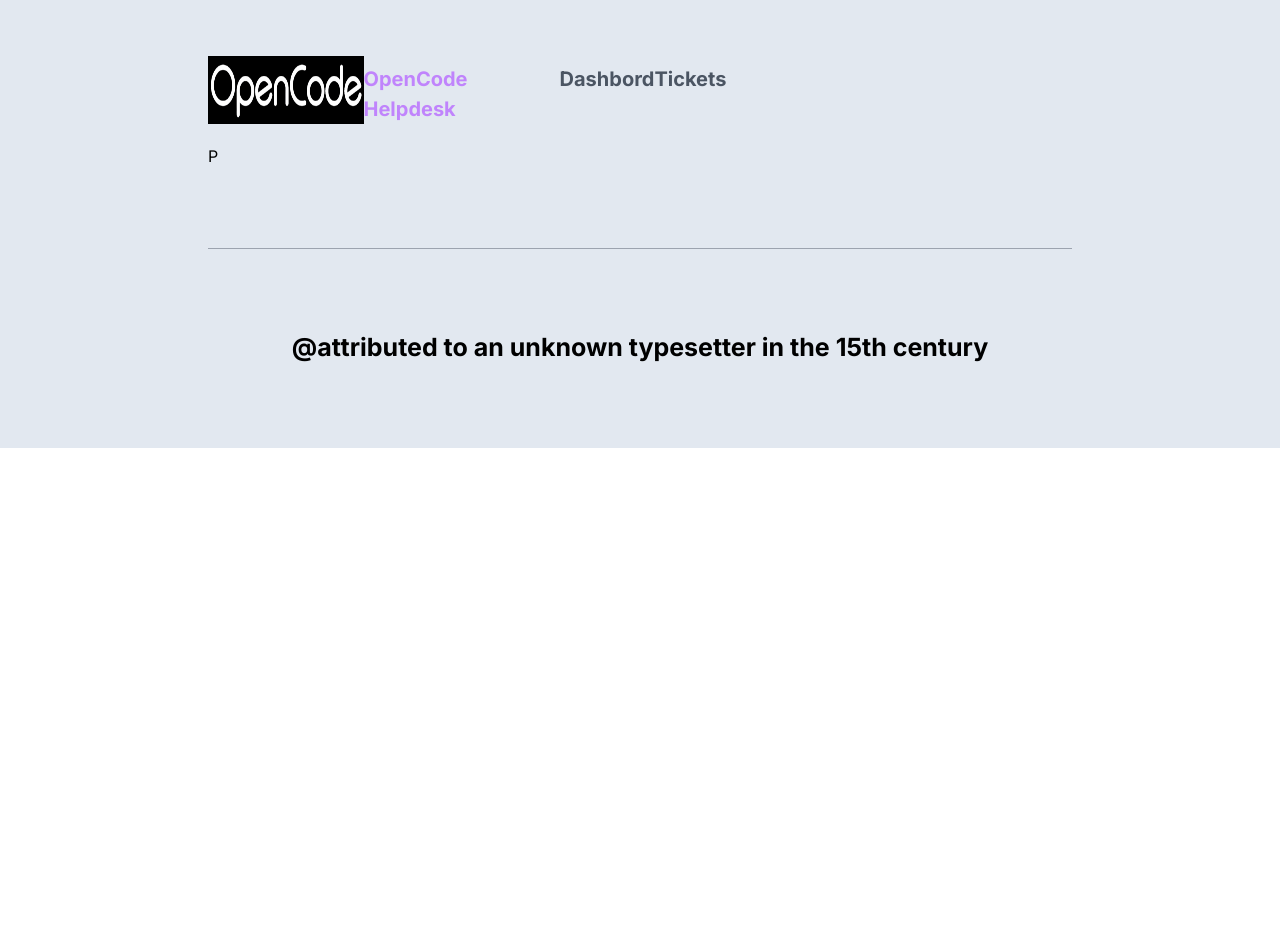
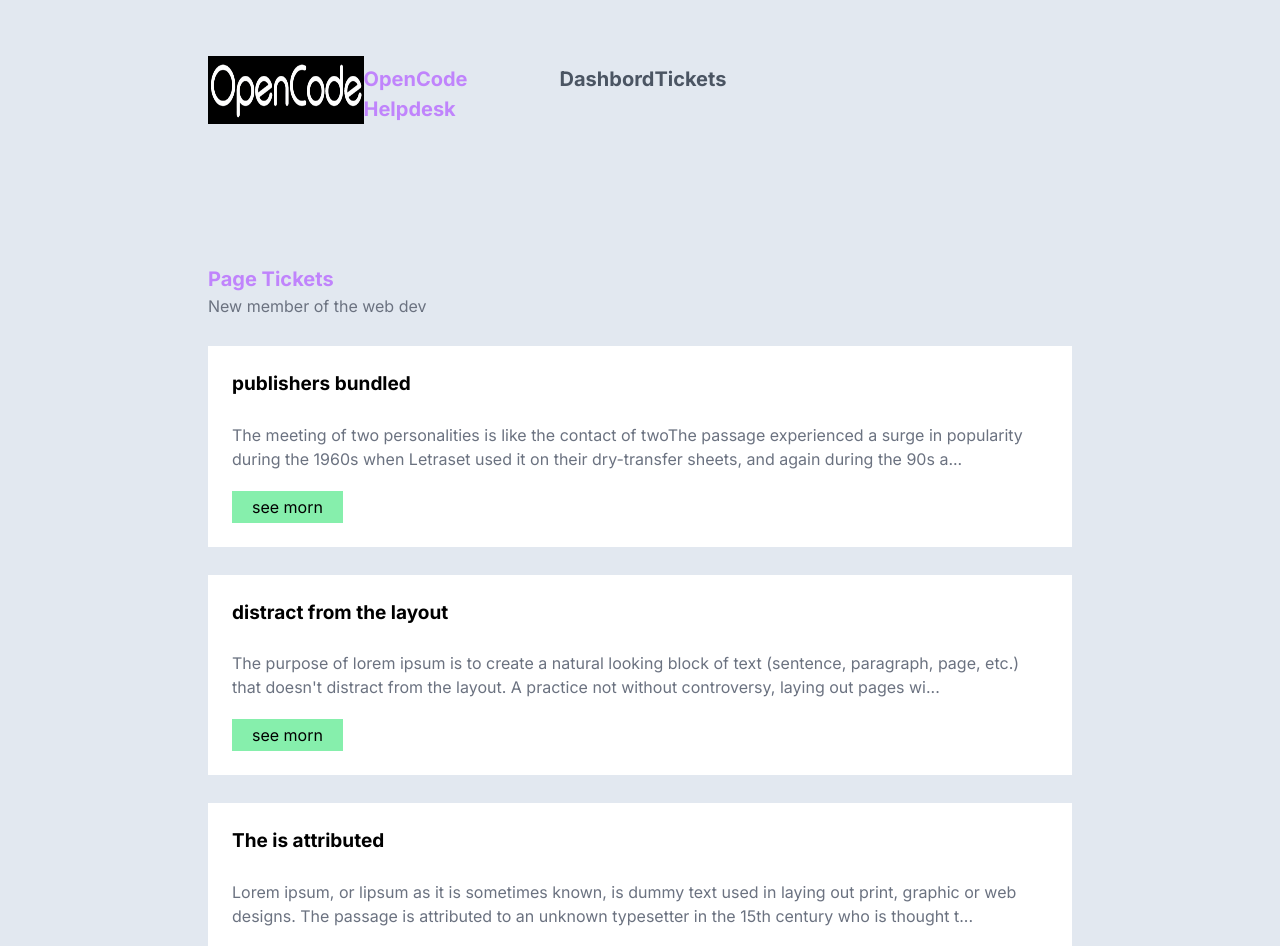
Before and after one commit to rmrady/small-project-next13, a Next.js app: page /tickets in a window 1280 px wide. Shown: the top 946 px of the page. Before the commit the page ends 800 px from the top, so only its background shows below. Built offline with nearby package versions, Linux system fonts and the light colour scheme; data requests are answered from the project's data file.

Commit message:
page-router

```diff
--- a/_data/db.json
+++ b/_data/db.json
@@ -2,15 +2,15 @@
     "tickets" : [
         {
             "id": "1",
-            "title": "mona hi der",
+            "title": "publishers bundled",
             "body" : "The meeting of two personalities is like the contact of twoThe passage experienced a surge in popularity during the 1960s when Letraset used it on their dry-transfer sheets, and again during the 90s as desktop publishers bundled the text with their software. Today it's seen all around the web; on templates, websites, and stock designs. Use our generator to get your own, or read on for the authoritative history of lorem ipsum.",
-            "priority" : "low",
+            "priority" : "weak",
             "user_email": "mona767@gmail.com"
 
         },
         {
             "id": "2",
-            "title": "mina hi der",
+            "title": "distract from the layout",
             "body" : "The purpose of lorem ipsum is to create a natural looking block of text (sentence, paragraph, page, etc.) that doesn't distract from the layout. A practice not without controversy, laying out pages with meaningless filler text can be very useful when the focus is meant to be on design, not content.",
             "priority" : "low",
             "user_email": "mina767@gmail.com"
@@ -18,9 +18,9 @@
         },
         {
             "id": "3",
-            "title": "nima hi der",
+            "title": "The is attributed ",
             "body" : "Lorem ipsum, or lipsum as it is sometimes known, is dummy text used in laying out print, graphic or web designs. The passage is attributed to an unknown typesetter in the 15th century who is thought to have scrambled parts of Cicero's De Finibus Bonorum et Malorum for use in a type specimen book. It usually begins with:",
-            "priority" : "low",
+            "priority" : "medium",
             "user_email": "nima767@gmail.com"
 
         },
@@ -28,7 +28,7 @@
             "id": "4",
             "title": "sara hi der",
             "body" : "Until recently, the prevailing view assumed lorem ipsum was born as a nonsense text. “It's not Latin, though it looks like it, and it actually says nothing,” Before & After magazine answered a curious reader, “Its ‘words’ loosely approximate the frequency with which letters occur in English, which is why at a glance it looks pretty real.",
-            "priority" : "low",
+            "priority" : "high",
             "user_email": "sara767@gmail.com"
 
         }
--- a/app/globals.css
+++ b/app/globals.css
@@ -1,3 +1,19 @@
 @tailwind base;
 @tailwind components;
 @tailwind utilities;
+
+pill-weak{
+    @apply text-red-600
+}
+
+pill-low{
+    @apply text-red-400
+}
+
+pill-medium{
+    @apply text-yellow-400
+}
+
+pill-high{
+    @apply text-green-600
+}
--- a/app/page.js
+++ b/app/page.js
@@ -13,11 +13,11 @@ export default function Home() {
       <h3 className="text-purple-400 text-[20px] font-bold pt-10">Company Updates</h3>
       <div className="bg-white p-6 mt-7">
         <h3 className="text-[19px] font-bold pb-6">New member of the web dev team..</h3>
-        <p className="className="text-gray-500 >Lorem ipsum, or lipsum as it is sometimes known, is dummy text used in laying out print, graphic or web designs. The passage is attributed to an unknown</p>
+        <p className="text-gray-500" >Lorem ipsum, or lipsum as it is sometimes known, is dummy text used in laying out print, graphic or web designs. The passage is attributed to an unknown</p>
       </div>
       <div className="bg-white p-6 mt-7">
         <h3 className="text-[19px] font-bold pb-6">New webside livel</h3>
-        <p className="className="text-gray-500 >Lorem ipsum, or lipsum as it is sometimes known, is dummy text used in laying out print, graphic or web designs. The passage is attributed to an unknown typesetter in the 15th century who is thought to have scrambled parts of Cicero's De Finibus Bonorum et Malorum for use</p>
+        <p className="text-gray-500" >Lorem ipsum, or lipsum as it is sometimes known, is dummy text used in laying out print, graphic or web designs. The passage is attributed to an unknown typesetter in the 15th century who is thought to have scrambled parts of Cicero's De Finibus Bonorum et Malorum for use</p>
       </div>
 
 
--- /dev/null
+++ b/app/tickets/[id]/page.jsx
@@ -0,0 +1,16 @@
+async function getTickets(id){
+    const res = await fetch('http://localhost:4000/tickets/' +  id)
+    return res.json()
+}
+
+
+export default async function TicketDetails({params}) {
+    const ticket = await getTickets(params.id)
+  return (
+    <div>
+        <p>
+        {ticket.body}
+        </p>
+    </div>
+  )
+}
--- a/app/tickets/page.jsx
+++ b/app/tickets/page.jsx
@@ -1,6 +1,23 @@
 
-export default function Page() {
+async function getTickets(){
+    const res = await fetch('http://localhost:4000/tickets')
+    return res.json()
+}
+
+
+export default async function Page() {
+    const tickets = await getTickets()
   return (
-    <div>P</div>
+    <div className=" pt-20">
+        <h2 className="text-purple-400 text-[20px] font-bold pt-10">Page Tickets</h2>
+        <p className="text-gray-500">New member of the web dev</p>
+        {tickets.map((val)=>(
+            <div  key={val.id} className="bg-white p-6 mt-7">
+                <h3 className="text-[19px] font-bold pb-6">{val.title}</h3>
+                <p className="text-gray-500">{val.body.slice(0,200)}...</p>
+                <button className="bg-green-300 px-5 py-1 mt-5">see morn</button>
+            </div>
+        ))}
+    </div>
   )
 }
--- a/package.json
+++ b/package.json
@@ -12,6 +12,7 @@
     "autoprefixer": "10.4.18",
     "eslint": "8.57.0",
     "eslint-config-next": "14.1.2",
+    "json-server": "^1.0.0-alpha.23",
     "next": "14.1.2",
     "postcss": "8.4.35",
     "react": "18.2.0",
```
Also changed, not shown: 1 other file (tests, documents, lock files or other folders).
